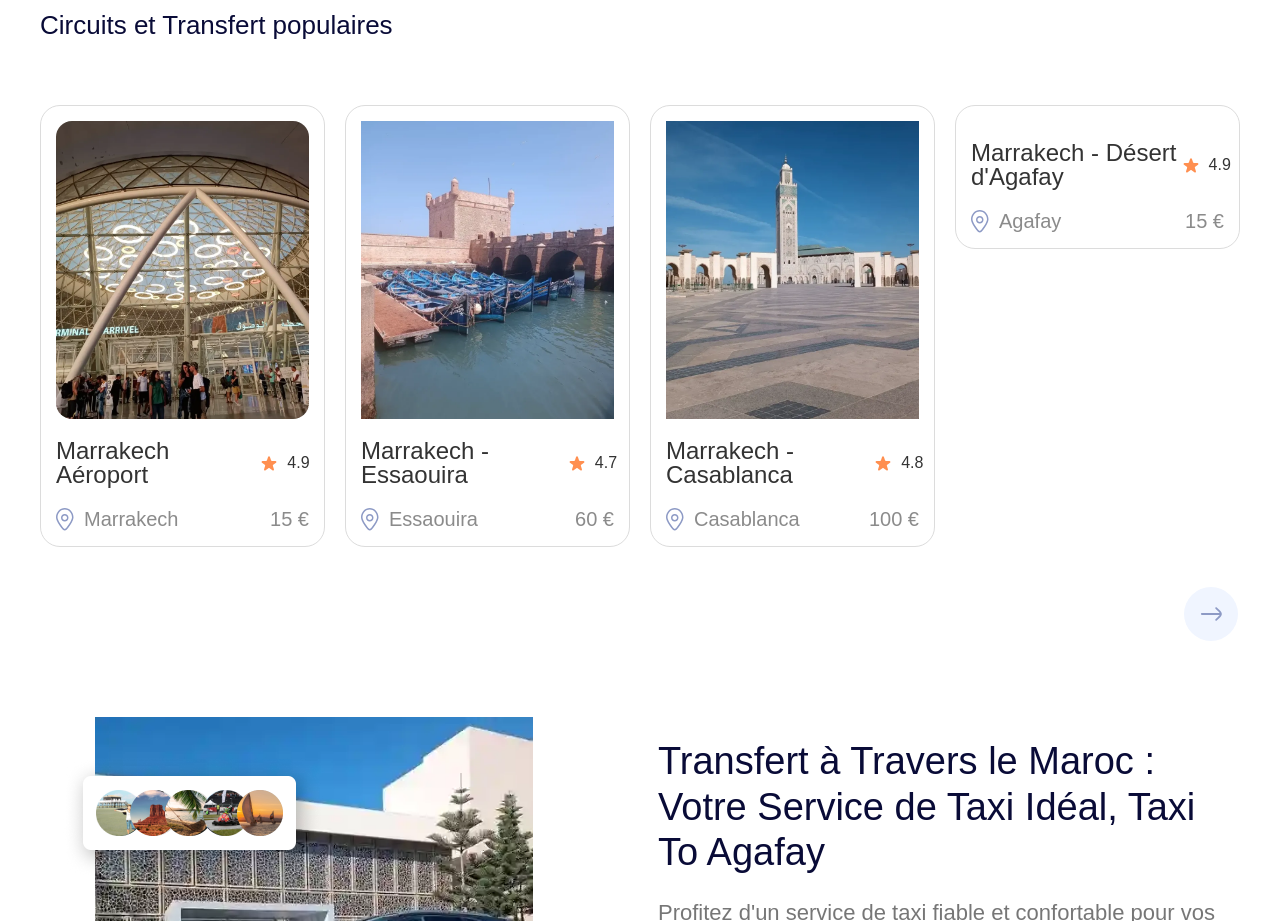
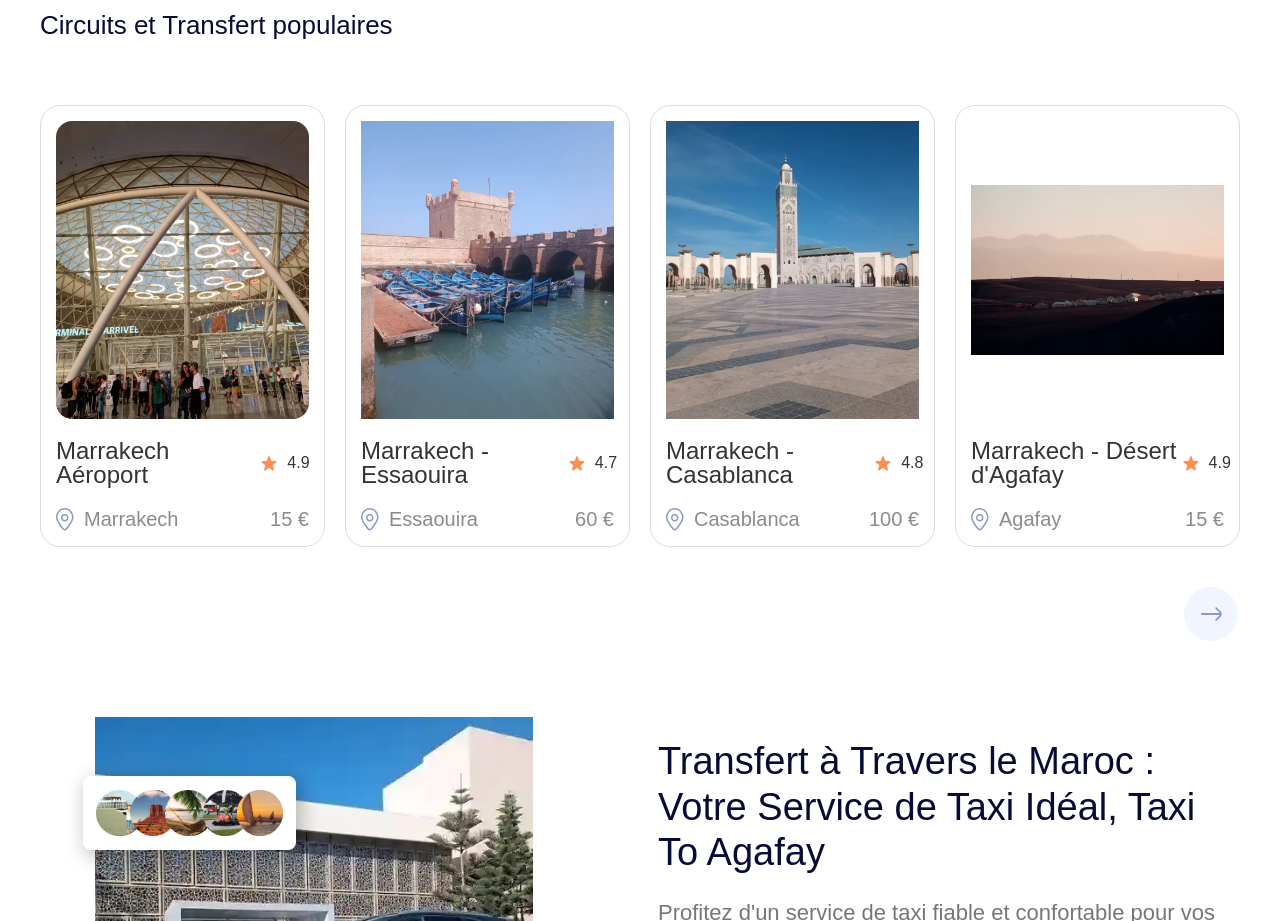
Before and after one commit to hamzaelbaz/taxitoagafay, a website: page public/index.html in a window 1280 px wide. Shown: the part 1220-2141 px from the top of the page. Drawn offline with nearby package versions, Linux system fonts and the light colour scheme; a script that the page names is missing.

```diff
--- a/public/index.html
+++ b/public/index.html
@@ -138,7 +138,7 @@
                   </div>
                   <div class="side w-slide">
                      <a href="/agafay.html" class="div-block-3 _4 w-inline-block" style="height:fit-content">
-                        <div class="div-block-4._11"></div>
+                        <div class="div-block-4 _11"></div>
                         <div class="div-block-5">
                            <div class="text-block-4">Marrakech - Désert d'Agafay</div>
                            <div class="div-block-6">
```
